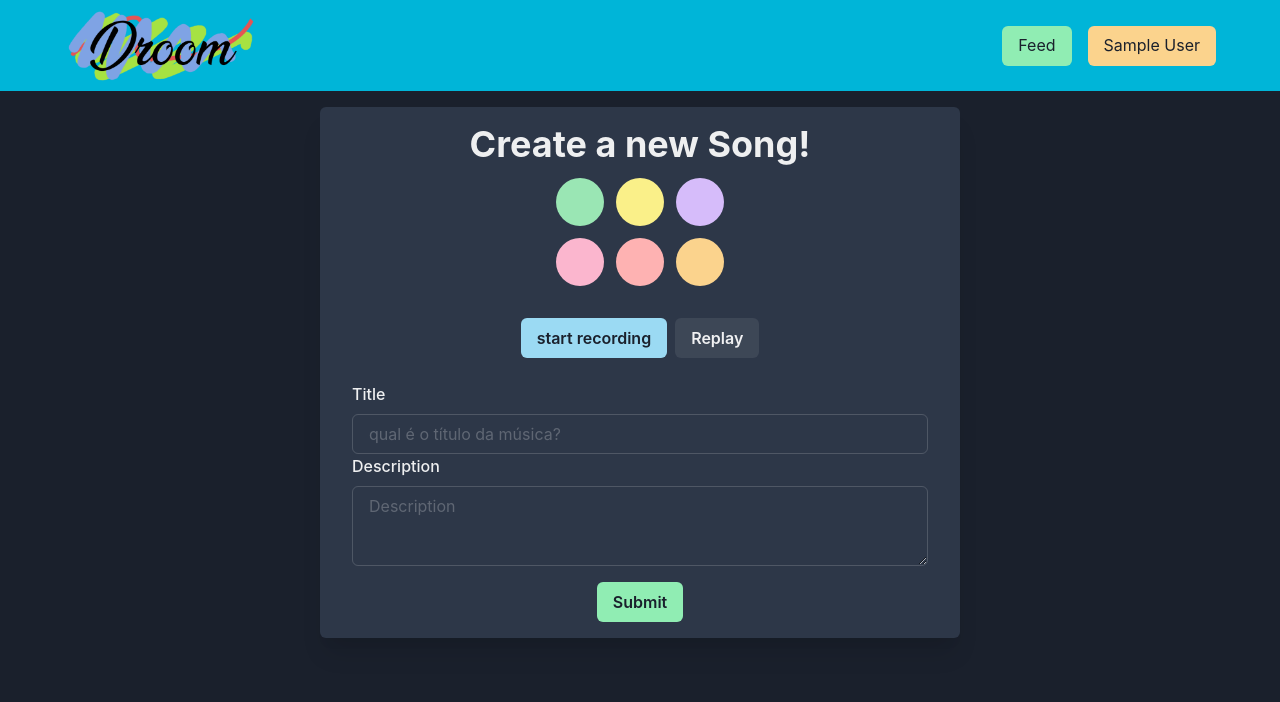
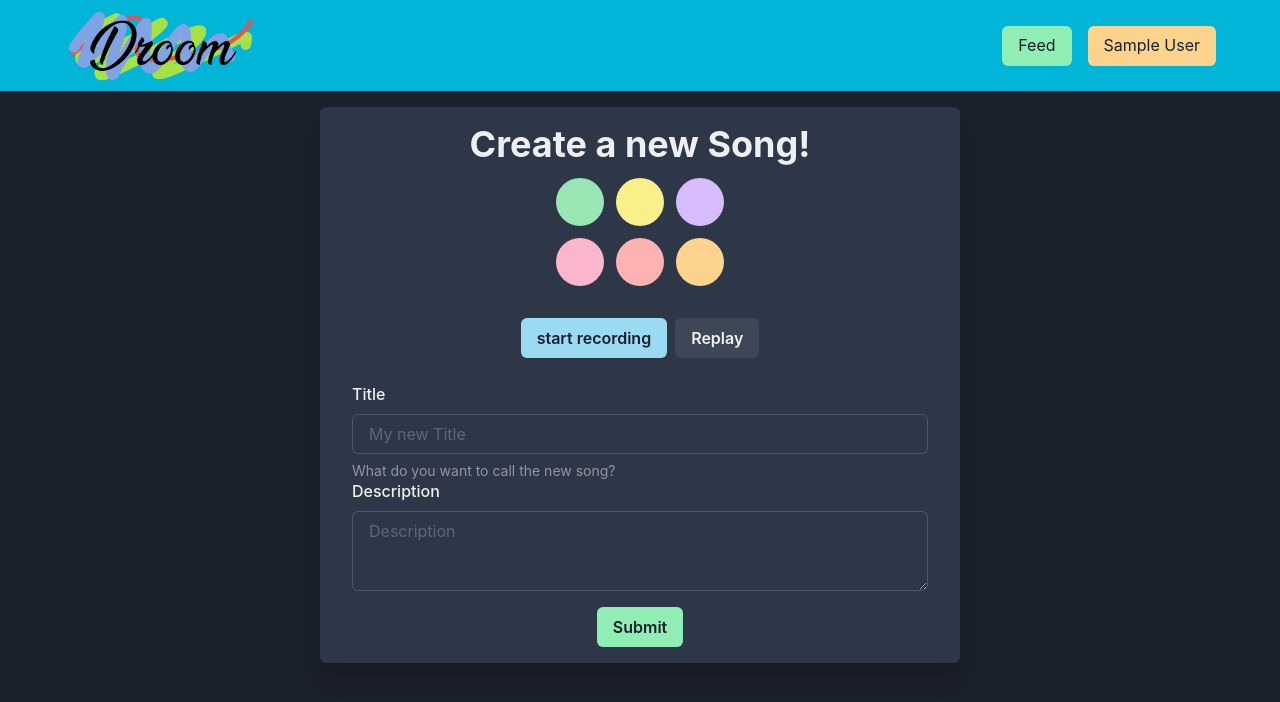
Before and after one commit to RodrigoScola/Droom, a React (Create React App) app: page / in a window 1280 px wide. Shown: the top 702 px of the page. Built offline with nearby package versions, Linux system fonts and the light colour scheme; no server answers; sample sign-in values are in the browser's storage.

Commit message:
translation

```diff
--- a/src/pages/Main.js
+++ b/src/pages/Main.js
@@ -1,5 +1,16 @@
 import React, { useState } from "react";
-import { Flex, Card, Button, FormControl, Input, FormLabel, Textarea, Heading, Box } from "@chakra-ui/react";
+import {
+	FormHelperText,
+	Flex,
+	Card,
+	Button,
+	FormControl,
+	Input,
+	FormLabel,
+	Textarea,
+	Heading,
+	Box,
+} from "@chakra-ui/react";
 import { Paddle } from "../components/paddle";
 import { useHistory } from "react-router-dom";
 import { useFireship } from "../hooks/useFireship";
@@ -135,9 +146,10 @@ export default function Main() {
 								onChange={(e) => setInfo((curr) => ({ ...curr, title: e.target.value }))}
 								className="form-control"
 								value={title}
-								placeholder="qual é o título da música?"
+								placeholder="My new Title"
 								required
 							/>
+							<FormHelperText>What do you want to call the new song?</FormHelperText>
 						</FormControl>
 
 						<FormControl>
```
